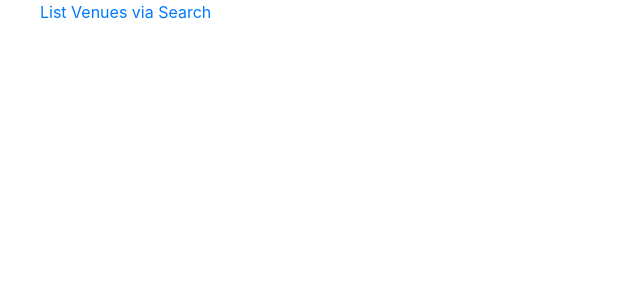
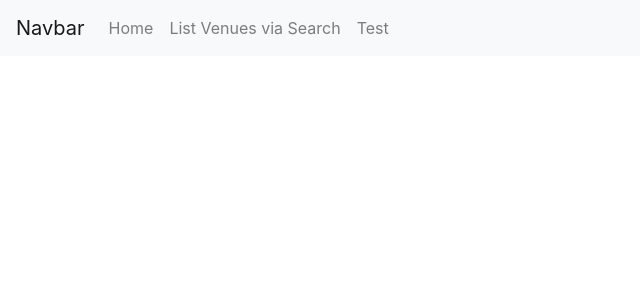
Before and after one commit to dwyfrequency/mapgl-demo, a React (Create React App) app: page / in a window 1280 px wide. Shown: the top 300 px of the page, without its empty margins (0-640 px from the left). Built offline with nearby package versions, Linux system fonts and the light colour scheme; no server answers; what react-foursquare would draw is missing.

Commit message:
adding navbar

```diff
--- a/src/App.js
+++ b/src/App.js
@@ -1,10 +1,10 @@
 import React, { useState, useEffect } from "react";
 import { BrowserRouter as Router, Route, Link } from "react-router-dom";
 // import MapGL from "./components/MapGL";
-import SearchBar from "./components/SearchBar";
 import fsqSetup from "react-foursquare";
-import VenueItems from "./components/VenueItems";
 import VenuesList from "./components/VenuesList";
+import links from "./constants/links";
+import NavBar from "./components/NavBar";
 
 console.log(process.env);
 
@@ -21,14 +21,7 @@
   // return <VenuesList foursquare={foursquare} />;
   return (
     <Router>
-      <Route
-        path={"/"}
-        render={() => (
-          <ul>
-            <Link to={"/venueslist"}>List Venues via Search</Link>
-          </ul>
-        )}
-      />
+      <Route path={"/"} component={NavBar}></Route>
       <Route path={"/venueslist"} component={VenuesList} />
     </Router>
   );
--- /dev/null
+++ b/src/components/NavBar.js
@@ -0,0 +1,36 @@
+import React from "react";
+import { Link } from "react-router-dom";
+import "bootstrap/js/src/collapse.js";
+import links from "../constants/links";
+
+const NavBar = () => {
+  return (
+    <nav className="navbar navbar-expand-lg navbar-light bg-light">
+      <a className="navbar-brand" href="#">
+        Navbar
+      </a>
+      <button
+        className="navbar-toggler"
+        type="button"
+        data-toggle="collapse"
+        data-target="#navbarNavAltMarkup"
+        aria-controls="navbarNavAltMarkup"
+        aria-expanded="false"
+        aria-label="Toggle navigation"
+      >
+        <span className="navbar-toggler-icon"></span>
+      </button>
+      <div className="collapse navbar-collapse" id="navbarNavAltMarkup">
+        <div className="navbar-nav">
+          {Object.entries(links).map(([textVal, path]) => (
+            <Link className="nav-item nav-link" to={path}>
+              {textVal}
+            </Link>
+          ))}
+        </div>
+      </div>
+    </nav>
+  );
+};
+
+export default NavBar;
```
